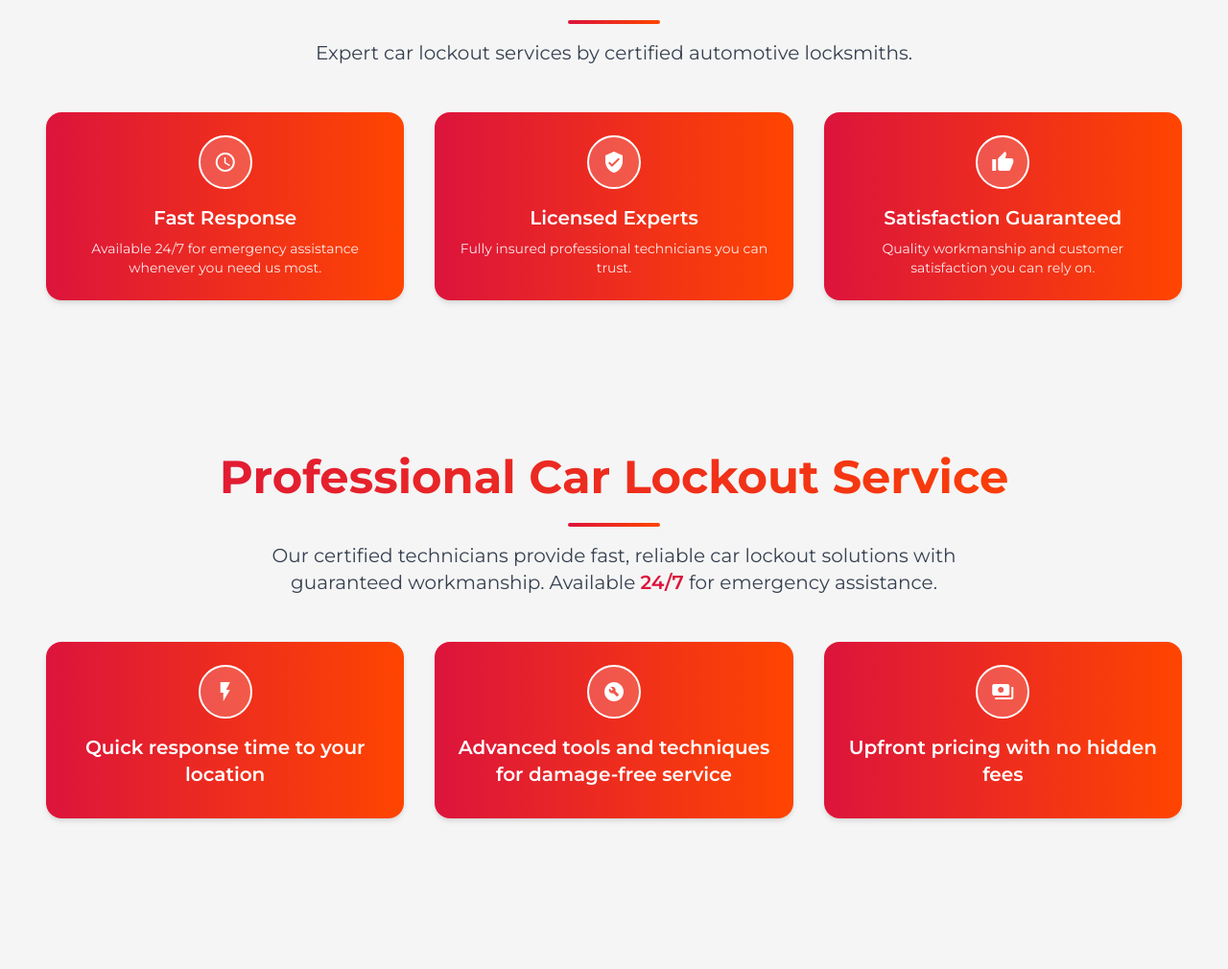
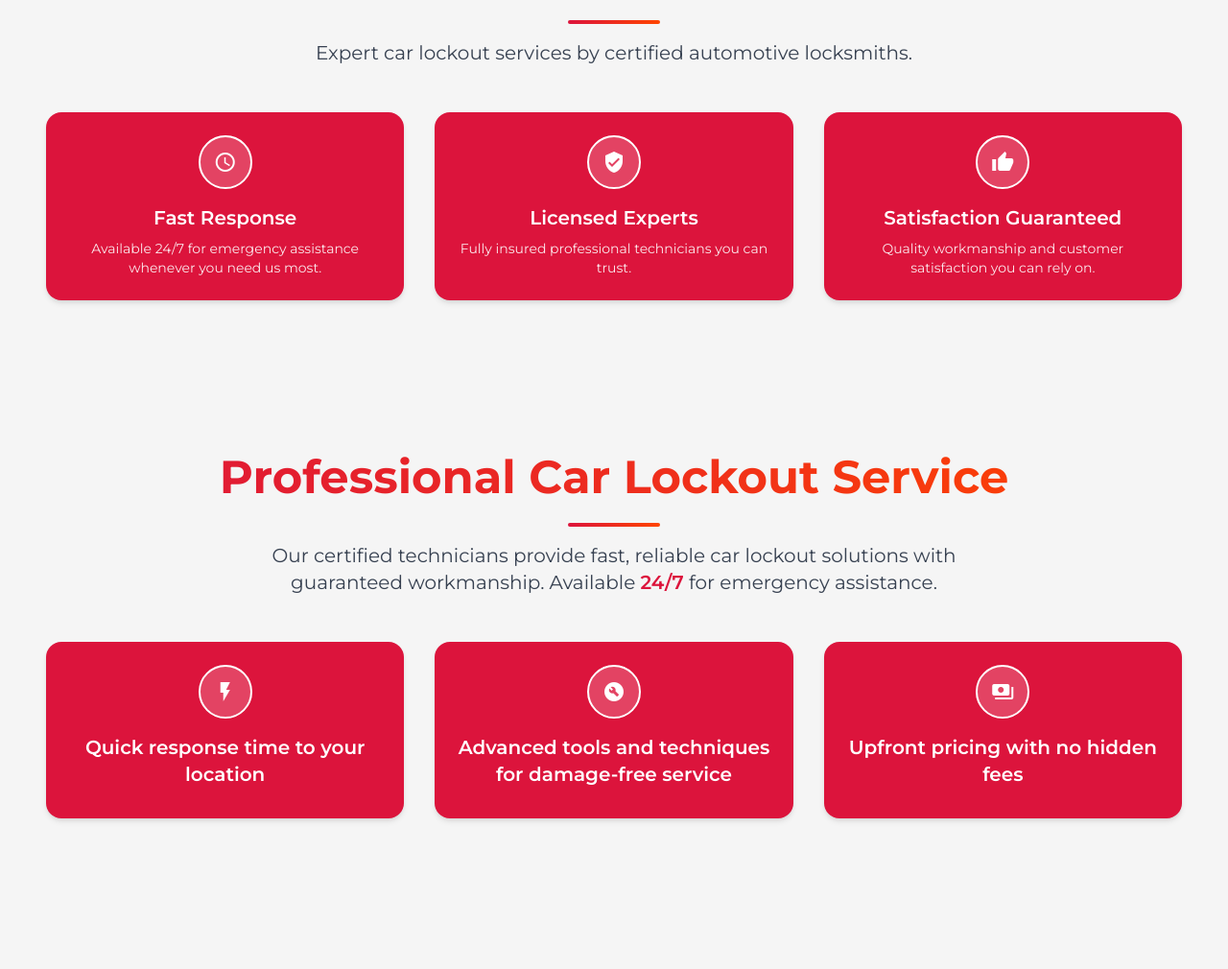
Before and after one commit to yaronhayo/i-locksmith-enhanced, a plain HTML site: page services/car-lockout.html in a window 1280 px wide. Shown: the part 931-1941 px from the top of the page at 96% size. Drawn offline with nearby package versions, Linux system fonts and the light colour scheme.

Commit message:
Update for i-locksmit repo

```diff
--- a/services/car-lockout.html
+++ b/services/car-lockout.html
@@ -566,7 +566,7 @@
             <div class="grid grid-cols-1 sm:grid-cols-3 gap-8">
 
             <!-- Fast Response -->
-            <div class="group bg-gradient-to-r from-[#DC143C] to-[#FF4500] p-6 rounded-2xl shadow-md hover:shadow-xl transition duration-300 text-center text-white">
+            <div class="group bg-[#DC143C] p-6 rounded-2xl shadow-md hover:shadow-xl transition duration-300 text-center text-white">
                 <div class="flex items-center justify-center w-14 h-14 bg-white/20 border-2 border-white rounded-full mb-4 mx-auto group-hover:scale-110 transition-transform">
                 <span class="material-icons text-white">schedule</span>
                 </div>
@@ -575,7 +575,7 @@
             </div>
 
             <!-- Licensed Experts -->
-            <div class="group bg-gradient-to-r from-[#DC143C] to-[#FF4500] p-6 rounded-2xl shadow-md hover:shadow-xl transition duration-300 text-center text-white">
+            <div class="group bg-[#DC143C] p-6 rounded-2xl shadow-md hover:shadow-xl transition duration-300 text-center text-white">
                 <div class="flex items-center justify-center w-14 h-14 bg-white/20 border-2 border-white rounded-full mb-4 mx-auto group-hover:scale-110 transition-transform">
                 <span class="material-icons text-white">verified_user</span>
                 </div>
@@ -584,7 +584,7 @@
             </div>
 
             <!-- Satisfaction Guaranteed -->
-            <div class="group bg-gradient-to-r from-[#DC143C] to-[#FF4500] p-6 rounded-2xl shadow-md hover:shadow-xl transition duration-300 text-center text-white">
+            <div class="group bg-[#DC143C] p-6 rounded-2xl shadow-md hover:shadow-xl transition duration-300 text-center text-white">
                 <div class="flex items-center justify-center w-14 h-14 bg-white/20 border-2 border-white rounded-full mb-4 mx-auto group-hover:scale-110 transition-transform">
                 <span class="material-icons text-white">thumb_up</span>
                 </div>
@@ -615,7 +615,7 @@
         <div class="grid grid-cols-1 sm:grid-cols-3 gap-8">
 
         <!-- Fast Response -->
-        <div class="group bg-gradient-to-r from-[#DC143C] to-[#FF4500] p-6 rounded-2xl shadow-md hover:shadow-xl transition duration-300 text-center text-white">
+        <div class="group bg-[#DC143C] p-6 rounded-2xl shadow-md hover:shadow-xl transition duration-300 text-center text-white">
             <div class="flex items-center justify-center w-14 h-14 bg-white/20 border-2 border-white rounded-full mb-4 mx-auto group-hover:scale-110 transition-transform">
             <span class="material-icons text-white">flash_on</span>
             </div>
@@ -623,7 +623,7 @@
         </div>
 
         <!-- Licensed Experts -->
-        <div class="group bg-gradient-to-r from-[#DC143C] to-[#FF4500] p-6 rounded-2xl shadow-md hover:shadow-xl transition duration-300 text-center text-white">
+        <div class="group bg-[#DC143C] p-6 rounded-2xl shadow-md hover:shadow-xl transition duration-300 text-center text-white">
             <div class="flex items-center justify-center w-14 h-14 bg-white/20 border-2 border-white rounded-full mb-4 mx-auto group-hover:scale-110 transition-transform">
             <span class="material-icons text-white">build_circle</span>
             </div>
@@ -631,7 +631,7 @@
         </div>
 
         <!-- Satisfaction Guaranteed -->
-        <div class="group bg-gradient-to-r from-[#DC143C] to-[#FF4500] p-6 rounded-2xl shadow-md hover:shadow-xl transition duration-300 text-center text-white">
+        <div class="group bg-[#DC143C] p-6 rounded-2xl shadow-md hover:shadow-xl transition duration-300 text-center text-white">
             <div class="flex items-center justify-center w-14 h-14 bg-white/20 border-2 border-white rounded-full mb-4 mx-auto group-hover:scale-110 transition-transform">
             <span class="material-icons text-white">payments</span>
             </div>
```
